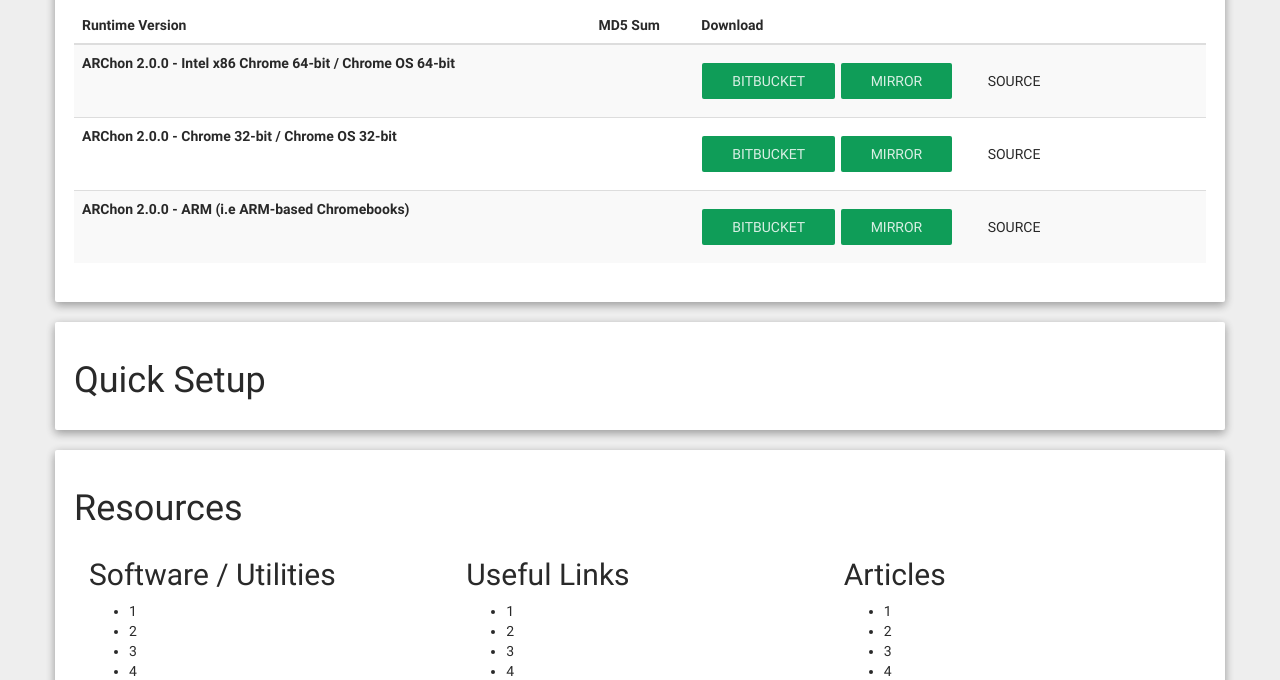
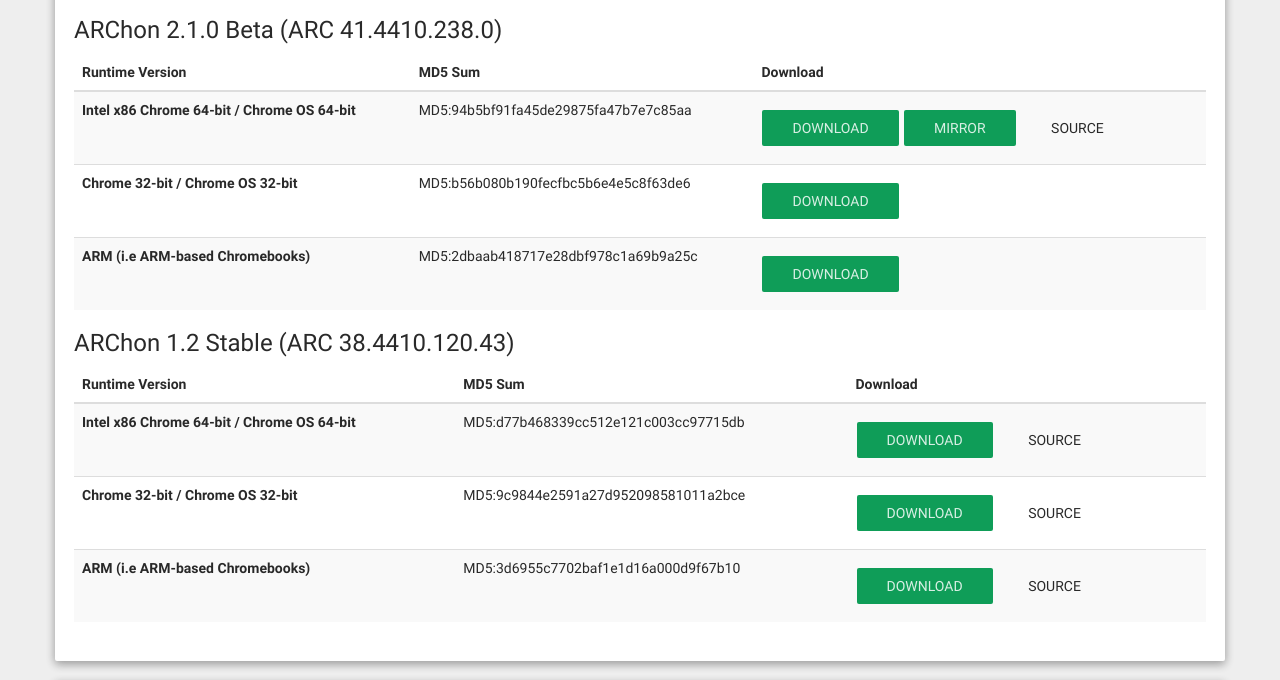
Before and after one commit to archon-runtime/archon-runtime.github.io, a plain HTML site: page index.html in a window 1280 px wide. Shown: the part 640-1320 px from the top of the page. Drawn offline with Linux system fonts and the light colour scheme.

Commit message:
2.1.0 Updates

```diff
--- a/index.html
+++ b/index.html
@@ -3,8 +3,9 @@
 <head>
   <meta charset="utf-8">
   <title>ARChon Runtime for Chrome</title>
-  <link href="/assets/assets.min.css" rel="stylesheet">
+  <link href="assets/assets.min.css" rel="stylesheet">
   <meta name="viewport" content="width=device-width, initial-scale=1">
+  <link href="assets/favicon.ico" rel="shortcut icon" type="image/x-icon">
 </head>
 <body>
 
@@ -13,13 +14,13 @@
   <div class="page-header" id="banner">
     <div class="row">
       <div class="col-lg-6 col-md-6 col-sm-6" style="text-align:center">
-        <img src="/assets/archon-logo.png" style="width: 250px;" />
+        <img src="assets/archon-logo.png" style="width: 250px;" />
         <h1>ARChon Runtime for Chrome</h1>
         <p class="lead">Run Android Apps in Chrome in OS X, Linux and Windows</p>
       </div>
       <div class="col-lg-6 col-md-6 col-sm-6">
         <div class="well infobox">
-          <p><a href="/assets/scr.jpg"><img src="/assets/scr.jpg" style="width: 100%;" /></a></p>
+          <p><a href="assets/scr.jpg"><img src="assets/scr.jpg" style="width: 100%;" /></a></p>
           <iframe src="http://ghbtns.com/github-btn.html?user=vladikoff&type=follow&size=large"
                   allowtransparency="true" frameborder="0" scrolling="0" width="180" height="30"></iframe>
         </div>
@@ -31,7 +32,9 @@
   </div>
 
   <div class="well row">
-    <h1>Downloads</h1>
+    <h1 id="downloads">Downloads</h1>
+    <h3>ARChon 2.1.0 Beta (ARC 41.4410.238.0)</h3>
+
     <table class="table table-striped table-hover ">
       <thead>
       <tr>
@@ -42,40 +45,75 @@
       </thead>
       <tbody>
         <tr>
-          <td><strong>ARChon 2.0.0 - Intel x86 Chrome 64-bit / Chrome OS 64-bit</strong></td>
-          <td></td>
+          <td><strong>Intel x86 Chrome 64-bit / Chrome OS 64-bit</strong></td>
+          <td>MD5:94b5bf91fa45de29875fa47b7e7c85aa</td>
           <td>
-            <a href="https://bitbucket.org/vladikoff/archon/get/v2.0.0-x86_64.zip" class="btn btn-success">BitBucket</a>
-            <a href="" class="btn btn-success">Mirror</a>
+            <a href="https://bitbucket.org/vladikoff/archon/get/v2.1.0-x86_64.zip" class="btn btn-success">Download</a>
+            <a href="http://archon.vf.io/ARChon-v2.1.0-x86_64.zip" class="btn btn-success">Mirror</a>
             <a href="https://bitbucket.org/vladikoff/archon" class="btn">Source</a>
           </td>
         </tr>
 
         <tr>
-          <td><strong>ARChon 2.0.0 - Chrome 32-bit / Chrome OS 32-bit</strong></td>
-          <td></td>
+          <td><strong>Chrome 32-bit / Chrome OS 32-bit</strong></td>
+          <td>MD5:b56b080b190fecfbc5b6e4e5c8f63de6</td>
           <td>
-            <a href="" class="btn btn-success">BitBucket</a>
-            <a href="" class="btn btn-success">Mirror</a>
-            <a href="https://bitbucket.org/vladikoff/archon" class="btn">Source</a>
+            <a href="http://archon.vf.io/ARChon-v2.1.0-x86_32.zip" class="btn btn-success">Download</a>
           </td>
         </tr>
 
         <tr>
-          <td><strong>ARChon 2.0.0 - ARM (i.e ARM-based Chromebooks)</strong></td>
-          <td></td>
+          <td><strong>ARM (i.e ARM-based Chromebooks)</strong></td>
+          <td>MD5:2dbaab418717e28dbf978c1a69b9a25c</td>
           <td>
-            <a href="" class="btn btn-success">BitBucket</a>
-            <a href="" class="btn btn-success">Mirror</a>
-            <a href="https://bitbucket.org/vladikoff/archon" class="btn">Source</a>
+            <a href="http://archon.vf.io/ARChon-v2.1.0-arm.zip" class="btn btn-success">Download</a>
           </td>
         </tr>
+      </tbody>
+    </table>
+    <h3>ARChon 1.2 Stable (ARC 38.4410.120.43)</h3>
+
+    <table class="table table-striped table-hover ">
+      <thead>
+      <tr>
+        <th>Runtime Version</th>
+        <th>MD5 Sum</th>
+        <th>Download</th>
+      </tr>
+      </thead>
+      <tbody>
+      <tr>
+        <td><strong>Intel x86 Chrome 64-bit / Chrome OS 64-bit</strong></td>
+        <td>MD5:d77b468339cc512e121c003cc97715db</td>
+        <td>
+          <a href="http://archon.vf.io/ARChon-v1.2-x86_64.zip" class="btn btn-success">Download</a>
+          <a href="https://bitbucket.org/vladikoff/archon" class="btn">Source</a>
+        </td>
+      </tr>
+
+      <tr>
+        <td><strong>Chrome 32-bit / Chrome OS 32-bit</strong></td>
+        <td>MD5:9c9844e2591a27d952098581011a2bce</td>
+        <td>
+          <a href="http://archon.vf.io/ARChon-v1.2-x86_32.zip" class="btn btn-success">Download</a>
+          <a href="https://bitbucket.org/vladikoff/archon" class="btn">Source</a>
+        </td>
+      </tr>
+
+      <tr>
+        <td><strong>ARM (i.e ARM-based Chromebooks)</strong></td>
+        <td>MD5:3d6955c7702baf1e1d16a000d9f67b10</td>
+        <td>
+          <a href="http://archon.vf.io/ARChon-v1.2-ARM.zip" class="btn btn-success">Download</a>
+          <a href="https://bitbucket.org/vladikoff/archon" class="btn">Source</a>
+        </td>
+      </tr>
       </tbody>
     </table>
   </div>
 
   <div class="well row">
-    <h1>Quick Setup</h1>
+    <h1 id="quick-setup">Quick Setup</h1>
   </div>
 
   <div class="well row">
@@ -119,6 +157,15 @@
     </div>
   </div>
 
+  <div class="well row">
+    <h1>Frequently Asked Questions</h1>
+    <dl>
+      <dt>How do I run my own Android apps on Chrome OS?</dt>
+      <dd>You don't need to use ARChon. All you need to do is convert the APK using one of the tools listed above (i.e chromeos-apk or ARChon Converter for Android).</dd>
+    </dl>
+
+  </div>
+
 </div>
 </body>
 </html>
```
Also changed, not shown: assets/assets.min.css, assets/favicon.ico (added), 1 other file.
